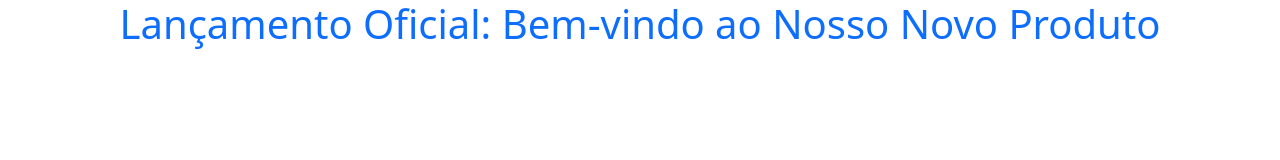
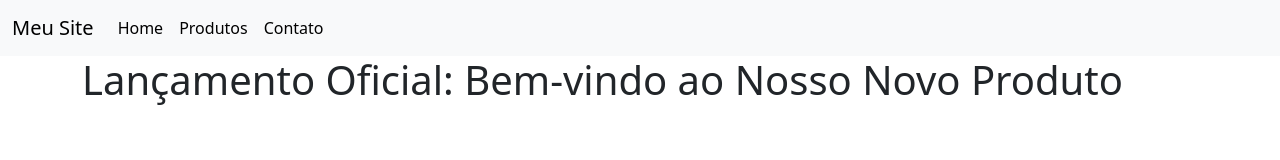
Before and after one commit to ArthurPrudente2006/meu-projeto-web, a plain HTML site: page index.html in a window 1280 px wide. Drawn offline with nearby package versions, Linux system fonts and the light colour scheme.

Commit message:
feat: adiciona navbar no index

```diff
--- a/index.html
+++ b/index.html
@@ -1,5 +1,6 @@
 <!DOCTYPE html>
 <html lang="en">
+
 <head>
     <meta charset="UTF-8">
     <meta name="viewport" content="width=device-width, initial-scale=1.0">
@@ -7,8 +8,40 @@
 
     <link href="https://cdn.jsdelivr.net/npm/bootstrap@5.3.2/dist/css/bootstrap.min.css" rel="stylesheet">
 </head>
+
 <body>
-    <h1 class="text-center text-primary">Lançamento Oficial: Bem-vindo ao Nosso Novo Produto</h1>
+    <nav class="navbar navbar-expand-lg bg-light">
+        <div class="container-fluid">
+            <a class="navbar-brand" href="#">Meu Site</a>
+            <button class="navbar-toggler" type="button" data-bs-toggle="collapse"
+                data-bs-target="#navbarSupportedContent" aria-controls="navbarSupportedContent" aria-expanded="false"
+                aria-label="Toggle navigation">
+                <span class="navbar-toggler-icon"></span>
+            </button>
+            <div class="collapse navbar-collapse" id="navbarSupportedContent">
+                <ul class="navbar-nav me-auto mb-2 mb-lg-0">
+                    <li class="nav-item">
+                        <a class="nav-link active" aria-current="page" href="index.html">Home</a>
+                    </li>
+                    <li class="nav-item">
+                        <a class="nav-link active" href="produtos.html">Produtos</a>
+                    </li>
+                    <li class="nav-item">
+                        <a class="nav-link active" href="contato.html">Contato</a>
+                    </li>
+
+                    </li>
+
+                </ul>
+
+            </div>
+        </div>
+    </nav>
+
+    <div class="container">
+        <h1 text-center text-primary>Lançamento Oficial: Bem-vindo ao Nosso Novo Produto</h1>
+    </div>
 
 </body>
+
 </html>
```
Also changed, not shown: contato.html (added), produtos.html (added).
